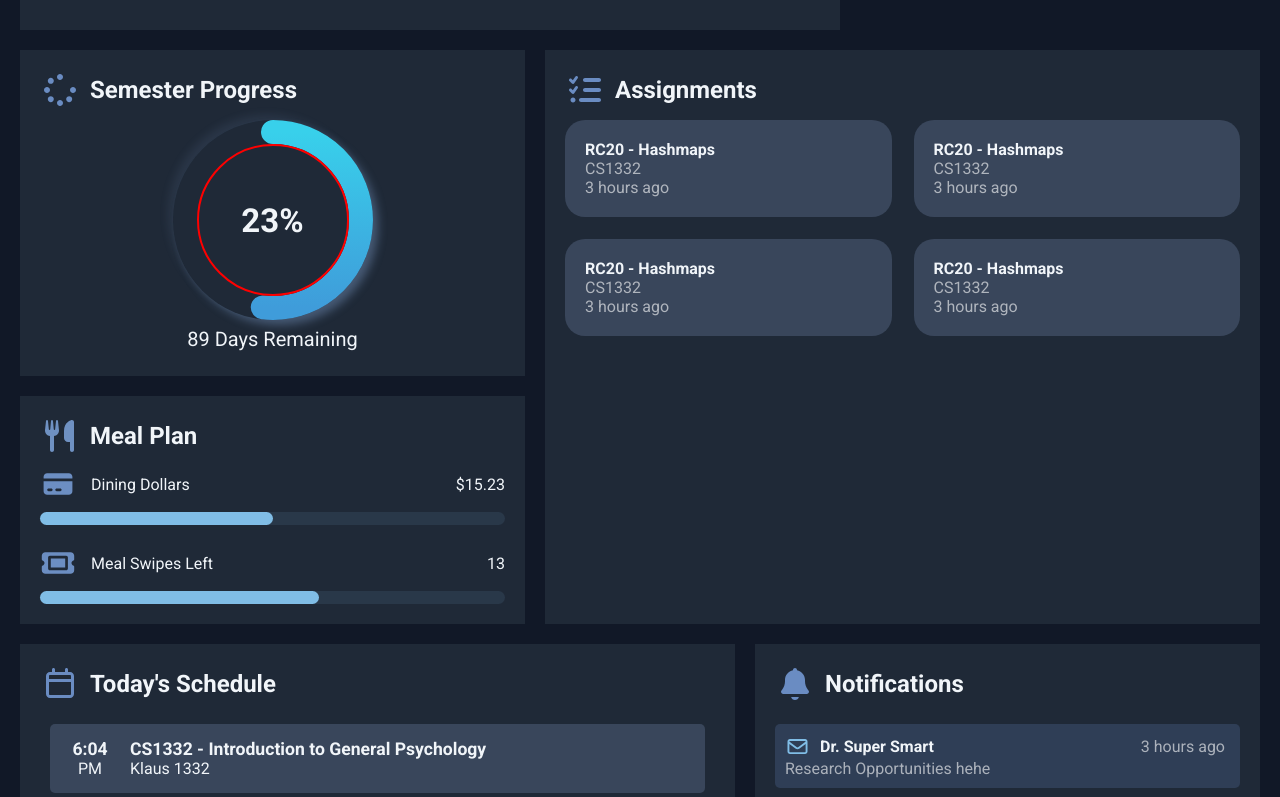
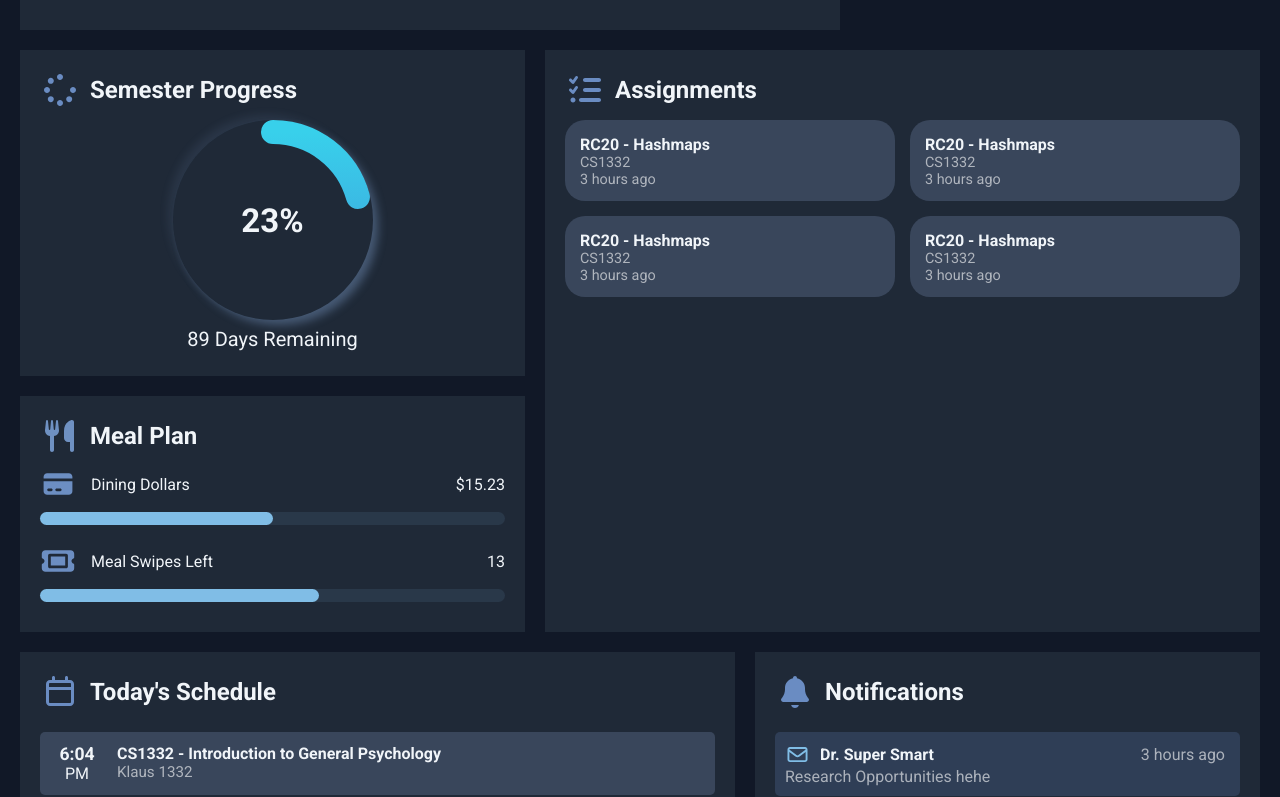
Before and after one commit to TheWalkingSea/BuzzBoard, a React (Vite) app: page / in a window 1280 px wide. Shown: the part 383-1180 px from the top of the page. Built offline with nearby package versions, Linux system fonts and the light colour scheme.

Commit message:
Touched up BuzzBoard

```diff
--- a/src/Components/Assignments.css
+++ b/src/Components/Assignments.css
@@ -5,7 +5,7 @@
 .assignmentContainer {
     display: grid;
     grid-template-columns: repeat(2, 1fr);
-    grid-gap: 22px;
+    grid-gap: 15px;
 }
 
 .assignment {
@@ -13,7 +13,7 @@
     flex-direction: column;
     background-color: #39465B;
     border-radius: 20px;
-    padding: 20px;
+    padding: 15px 0px 13px 15px;
 }
 
 .name {
@@ -22,4 +22,5 @@
 
 .descriptionColor {
     color: rgba(255, 255, 255, 0.6);
+    font-size: 0.9rem;
 }
--- a/src/Components/MealPlan.css
+++ b/src/Components/MealPlan.css
@@ -36,5 +36,5 @@
 }
 
 .mealSwipes {
-    margin-top: 20px;
+    margin: 18px 0px 10px 0;
 }
--- a/src/Components/Notifications.css
+++ b/src/Components/Notifications.css
@@ -15,7 +15,6 @@ section {
 }
 
 .notificationBanner {
-
     display: flex;
     align-items: center;
 }
--- a/src/Components/Progress.css
+++ b/src/Components/Progress.css
@@ -1,7 +1,3 @@
-:root {
-    --percentage-semester-progress: 0.6;
-}
-
 .progress-circle {
     display: flex;
     align-items: center;
@@ -32,7 +28,7 @@
     align-items: center;
     justify-content: center;
 
-    border: 2px solid red;
+    /* border: 2px solid red; */
     box-shadow: inset 4px 4px 6px -1px rgba(0, 0, 0, 0.2),
         inset -4px -4px 6px -1px rgba(255, 255, 255, 0.7),
         -0.5px -0.5px 0 rgba(255, 255, 255, 1), 0.5px 0.5px 0 rgba(0, 0, 0, 0.15),
--- a/src/Components/Progress.tsx
+++ b/src/Components/Progress.tsx
@@ -1,4 +1,4 @@
-import { useState, useEffect } from 'react';
+import { useState, useEffect, useRef } from 'react';
 import './Progress.css'
 import * as dates from '../utils/Dates.ts';
 
@@ -6,6 +6,8 @@ export default function Progress () {
 
     const [percentage, setPercentage] = useState(dates.get_percentage);
     const [daysRemain, setDaysRemain] = useState(dates.get_days_remaining);
+
+    const circleRef = useRef<SVGCircleElement | null>(null);
 
     useEffect(() => {
         const next_percent_update: number = dates.get_ms_next_percent();
@@ -24,11 +26,19 @@ export default function Progress () {
             const current_percentage = dates.get_percentage();
             timeout = setTimeout(() => {
                 setPercentage(current_percentage + 0.01);
+                (circleRef.current as SVGCircleElement).style.setProperty('--percentage-semester-progress', (current_percentage + 0.01).toString());
             }, next_percent_update);
         }
 
         return () => clearTimeout(timeout);
     }, [percentage, daysRemain]);
+
+    useEffect(() => {
+        if (circleRef.current) {
+            const current_percentage = dates.get_percentage();
+            (circleRef.current as SVGCircleElement).style.setProperty('--percentage-semester-progress', (current_percentage + 0.01).toString());
+        }
+    }, []);
 
     return (
         <>
@@ -56,7 +66,7 @@ export default function Progress () {
                             <stop offset="100%" stopColor="#38d0ebff" />
                         </linearGradient>
                     </defs>
-                    <circle cx="100" cy="100" r="88" />
+                    <circle cx="100" cy="100" r="88" ref={circleRef}/>
                 </svg>
             </div>
 
--- a/src/Components/Schedule.css
+++ b/src/Components/Schedule.css
@@ -10,8 +10,8 @@
 .event {
     background-color: #39465B;
     border-radius: 5px;
-    margin: 10px;
-    padding: 15px;
+    margin: 10px 0;
+    padding: 12px;
 }
 
 .eventInformation {
@@ -37,6 +37,9 @@ time > b {
 }
 
 .eventInformation > div:first-child {
-    font-size: 1.1rem;
     font-weight: bold;
 }
+.eventInformation :nth-child(2) {
+    color: rgba(255, 255, 255, 0.6);
+    font-size: 0.95rem
+}
--- a/src/Components/ServerStatus.css
+++ b/src/Components/ServerStatus.css
@@ -29,6 +29,8 @@
     grid-template-columns: repeat(auto-fit, minmax(12rem, 1fr));
     gap: 20px 10px;
 
+    margin: 10px 0px;
+
 }
 
 .statusItem {
--- a/src/Components/ServerStatus.tsx
+++ b/src/Components/ServerStatus.tsx
@@ -9,7 +9,9 @@ type serverItem = {
 
 export default function ServerStatus() {
 
-    const serverStatus: serverItem[] = [
+    const serverStatus: Status = "offline";
+
+    const statuses: serverItem[] = [
         {
             name: "Smile dsdadaProjss",
             status: 'offline'
@@ -45,10 +47,11 @@ export default function ServerStatus() {
             <div className="containerHeading">
                 <img src="images/server-solid-full.svg" alt="Server icon" width="40"/>
                 <h2 className="heading">Server Status</h2>
+                <span className={`statusIcon ${serverStatus}`}></span>
             </div>
 
             <div className="statusContainer">
-                {serverStatus.map((item) => (
+                {statuses.map((item) => (
                     <div className="statusItem">
                         <div className={`statusIcon ${item.status}`}></div>
                         <span>{item.name}</span>
--- a/src/index.css
+++ b/src/index.css
@@ -22,7 +22,9 @@
   gap: 20px;
   padding: 20px;
 
-  grid-auto-rows: min-content;
+  /* Allows the 3rd row to expand as needed */
+  grid-template-rows: min-content min-content min-content 1fr min-content;
+
 }
 
 section {
@@ -39,7 +41,7 @@ section {
   display: flex;
   align-items: center;
   gap: 10px;
-  padding-bottom: 10px;
+  margin-bottom: 10px;
 }
 
 .centered {
```
